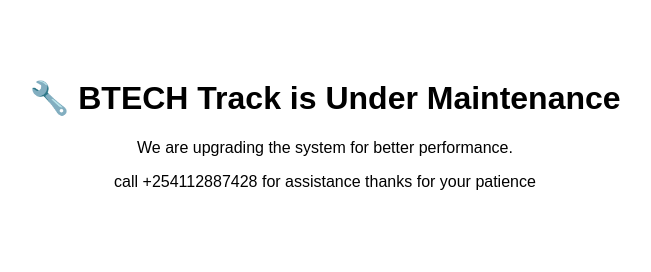
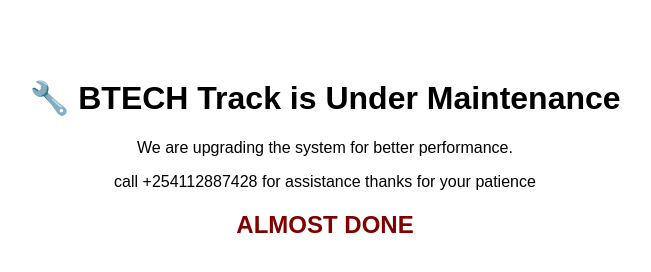
Before and after one commit to btechtrack1/BTECH-TACK, a plain HTML site: page index.html in a window 1280 px wide. Shown: the whole page, without its empty margins (315-966 px from the left). Drawn offline with Linux system fonts and the light colour scheme.

Commit message:
Update index.html

```diff
--- a/index.html
+++ b/index.html
@@ -7,5 +7,6 @@
   <h1>🔧 BTECH Track is Under Maintenance</h1>
   <p>We are upgrading the system for better performance.</p>
   <footer>call +254112887428 for assistance thanks for your patience</footer>
+  <h2 STYLE="COLOR :MAROON">ALMOST <span>DONE</span></h2>
 </body>
 </html>
```
